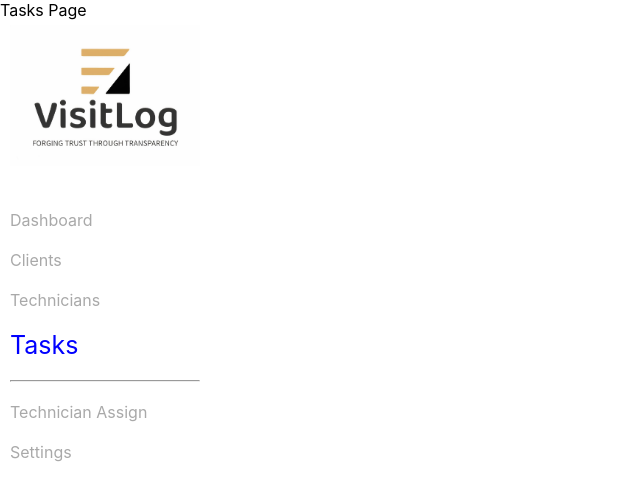
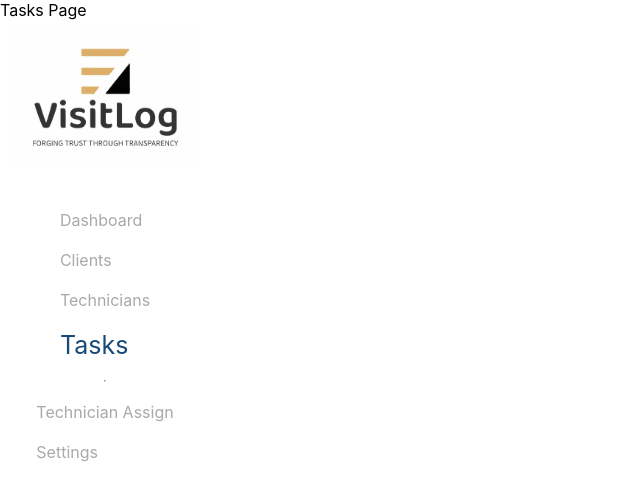
Before and after one commit to cepdnaclk/e19-co227-digital-reporting-of-technical-visits, a React (Vite) app in the folder ADMIN_DASHBOARD/: page /tasks in a window 1280 px wide. Shown: the top 500 px of the page, without its empty margins (0-640 px from the left). Built offline with nearby package versions, Linux system fonts and the light colour scheme.

Commit message:
Nav items enlarge based on active location

```diff
--- a/ADMIN_DASHBOARD/src/Components/NavigationTemplate/Navigation.scss
+++ b/ADMIN_DASHBOARD/src/Components/NavigationTemplate/Navigation.scss
@@ -8,6 +8,7 @@
   color: darkgrey; /* Dark grey text color */
   background-color: white; /* White background */
   padding: 5px 10px;
+  align-items: center;
 
 }
 
@@ -55,11 +56,13 @@
 .item-list {
   font-size: 16px;
   padding-top: 20px;
+  justify-content: center;
+  list-style-type: none;
 }
 
 .navigation li.active {
   font-size: 25px;
-  color:blue;
+  color:rgb(25,74,119);
 	// box-shadow:
 	//   0 2.3px 2.7px rgba(0, 0, 0, 0.084),
 	//   0 6.3px 7.5px rgba(0, 0, 0, 0.12),
```
